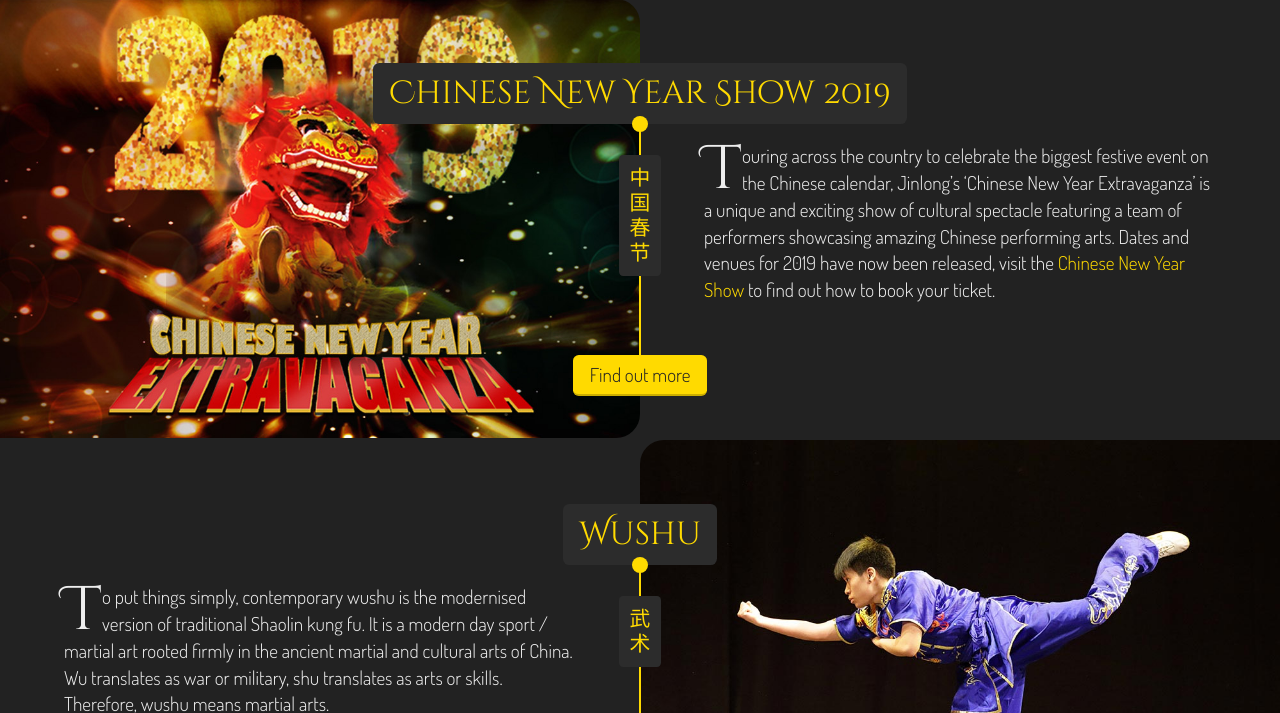
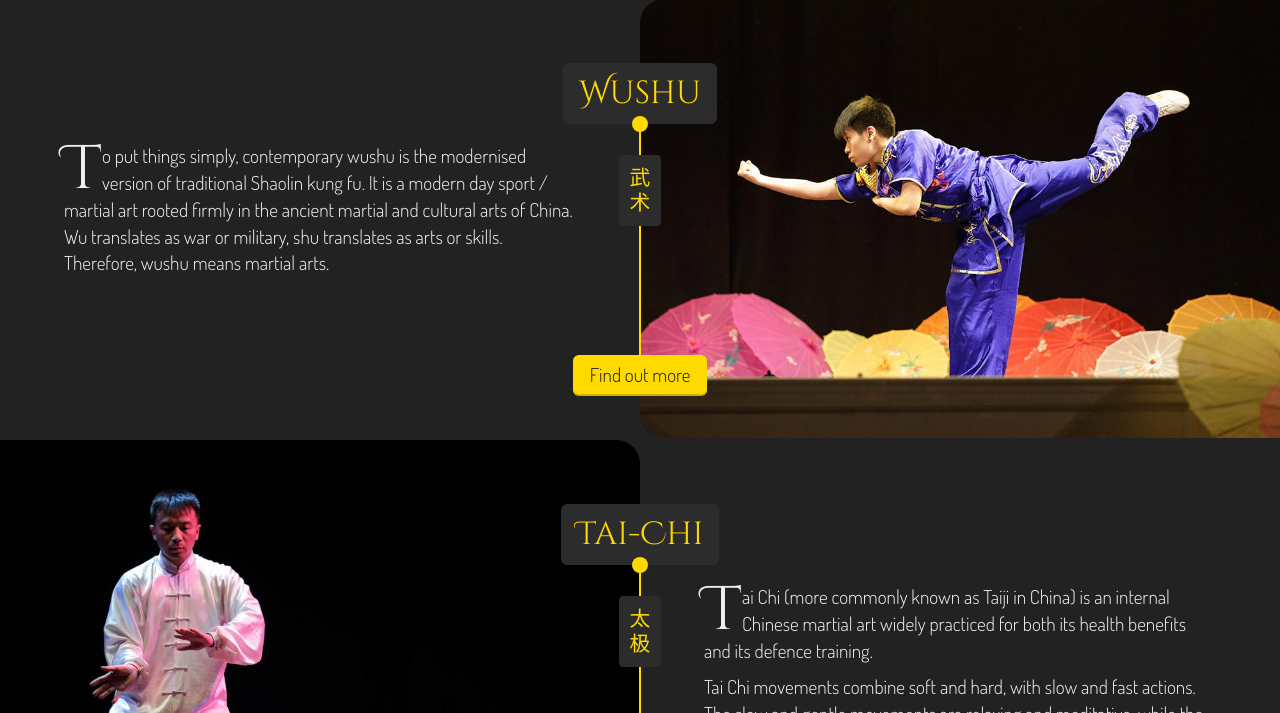
Before and after one commit to JinLongWushu/jinlongwushu, a Jekyll site: the page built from index.html, in a window 1280 px wide and 900 px high, scrolled down 784 px, cut to the strip 187-900 px from the top of the window. Built offline with Jekyll 4.4.1, drawn with Linux system fonts in a browser that asks for light colours.

Commit message:
Commented out old chinese new year stuff

```diff
--- a/Shows/chinese-new-year-show.html
+++ b/Shows/chinese-new-year-show.html
@@ -14,7 +14,7 @@
 		</div>
 	</div>
 	<div class="content_inner">
-		<p class="standfirst">Dates and venues for the 2019 Chinese New Year Extravaganza have now been released</p>
+		<!-- <p class="standfirst">Dates and venues for the 2019 Chinese New Year Extravaganza have now been released</p>
 		<ul class="cv cv-showDates">
         	<li>
             	<p><span>Sat 26 Jan <em>19:30</em></span>Buxton Opera House<br> <a href="https://buxtonoperahouse.org.uk/event/chinese-new-year?fbclid=IwAR3Av-yyTdauAv7gDzAEP857gWhRQxhN3Pfg9xUYPfh3lAaeNiud1Tzh-AU" class="btn btn-small">Book Now</a></p>
@@ -61,7 +61,7 @@
             <li>
             	<p><span>Sun 24 Feb <em>14:00 & 18:00</em></span>Theatre Royal Winchester<br> <a href="https://www.theatreroyalwinchester.co.uk/chinese-new-year-extravaganza/?fbclid=IwAR2CRZWd2JzvEnpVqJ9lP3f1KLQfYjIpoMQPxG5rueyJ7eIREJiCiof6f-Q" class="btn btn-small">Book Now</a></p>
             </li>
-        </ul>
+        </ul> -->
 		<p class="standfirst">Jinlong brings one of the biggest Chinese calendar events to the UK audience every year.</p>
 		<div class="videoOuter">
 			<div class="videoWrapper">
--- a/index.html
+++ b/index.html
@@ -38,7 +38,8 @@
 </ul>
 
 <section>
-  <article id="article1" class="infoPanel group">
+
+<!--   <article id="article1" class="infoPanel group">
     <h1 class="infoPanel_title">
       <span class="infoPanel_titleInner">
         Chinese New Year Show 2019
@@ -62,7 +63,8 @@
       </div>
     </div>
     <a href="{{ site.baseurl }}/Shows/chinese-new-year-show.html" class="btn infoPanel_btn">Find out more</a>
-  </article>
+  </article> -->
+
   <article id="article2" class="infoPanel group">
     <h1 class="infoPanel_title">
       <span class="infoPanel_titleInner">
```
Also changed, not shown: 4 other files.
